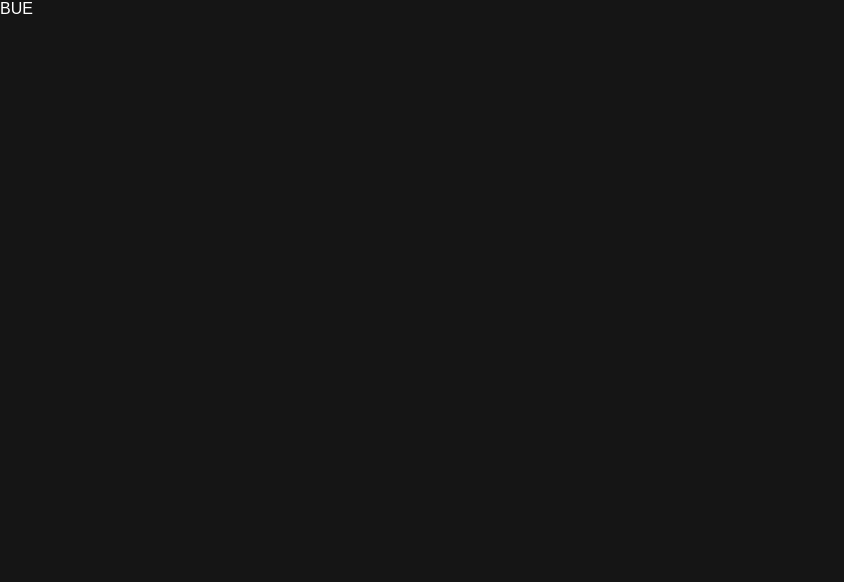
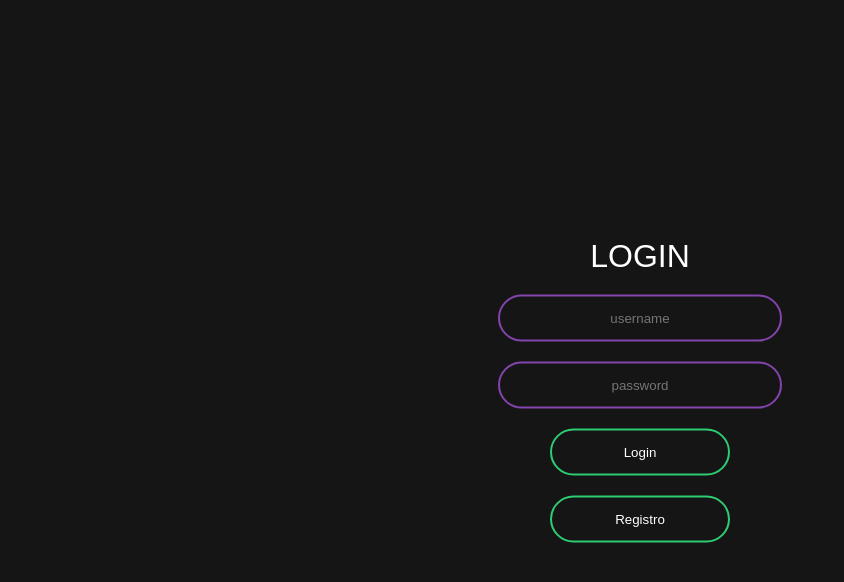
Before and after one commit to Ryteck/inventory, a React (Create React App) app: page / in a window 1280 px wide. Shown: the top 582 px of the page, without its empty margins (0-844 px from the left). Built offline with nearby package versions, Linux system fonts and the light colour scheme.

Commit message:
Criação da página login

```diff
--- a/src/App/Routes.tsx
+++ b/src/Application/Routes.tsx
@@ -1,9 +1,9 @@
 import React from 'react';
+
+import Login from './../pages/Login'
 
 export default () => {
     return (
-        <div>
-            BUE
-        </div>
+        <Login/>
     )
 }
--- a/src/index.tsx
+++ b/src/index.tsx
@@ -1,7 +1,7 @@
 import React from 'react';
 import ReactDOM from 'react-dom';
 
-import App from './App/index';
+import App from './Application';
 
 ReactDOM.render(
     <React.StrictMode>
--- /dev/null
+++ b/src/pages/Login/index.tsx
@@ -0,0 +1,19 @@
+import React from 'react';
+
+import './style.css';
+
+export default () => {
+    return (
+        <div className='login'>
+            <div className='box'>
+                <h1>Login</h1>
+                <form>
+                    <input type='text' name='username' placeholder='username'/>
+                    <input type='password' name='password' placeholder='password'/>
+                    <input type='submit' value='Login'/>
+                    <input type='button' value='Registro'/>
+                </form>
+            </div>
+        </div>
+    )
+}
--- /dev/null
+++ b/src/pages/Login/style.css
@@ -0,0 +1,50 @@
+.login .box {
+    position: absolute;
+    width: 100%;
+    text-align: center;
+    top: 50%;
+    transform: translateY(-50%);
+}
+
+.login .box h1 {
+    color: #ffffff;
+    text-transform: uppercase;
+    font-weight: 500;
+}
+
+.login .box input {
+    background: none;
+    display: block;
+    margin: 20px auto;
+    text-align: center;
+    border: 2px solid;
+    padding: 14px 40px;
+    outline: none;
+    color: #ffffff;
+    border-radius: 24px;
+    transition: 0.25s;
+}
+
+.login .box input[type = 'text'], .login .box input[type = 'password']{
+    border-color: #8344ad;
+    width: 200px;
+}
+
+.login .box input[type = 'text']:focus, .login .box input[type = 'password']:focus{
+    border-color: #e84393;
+    width: 240px;
+}
+
+.login .box input[type = 'submit'], .login .box input[type = 'button'] {
+    border-color: #2ecc71;
+    width: 180px;
+    cursor: pointer;
+}
+
+.login .box input[type = 'submit']:hover, .login .box input[type = 'button']:hover {
+    background-color: #2ecc71;
+}
+
+.login .box form a {
+    text-decoration: none;
+}
```
Also changed, not shown: src/Application/index.tsx (renamed from src/App/index.tsx), src/Application/style.css (renamed from src/App/style.css).
